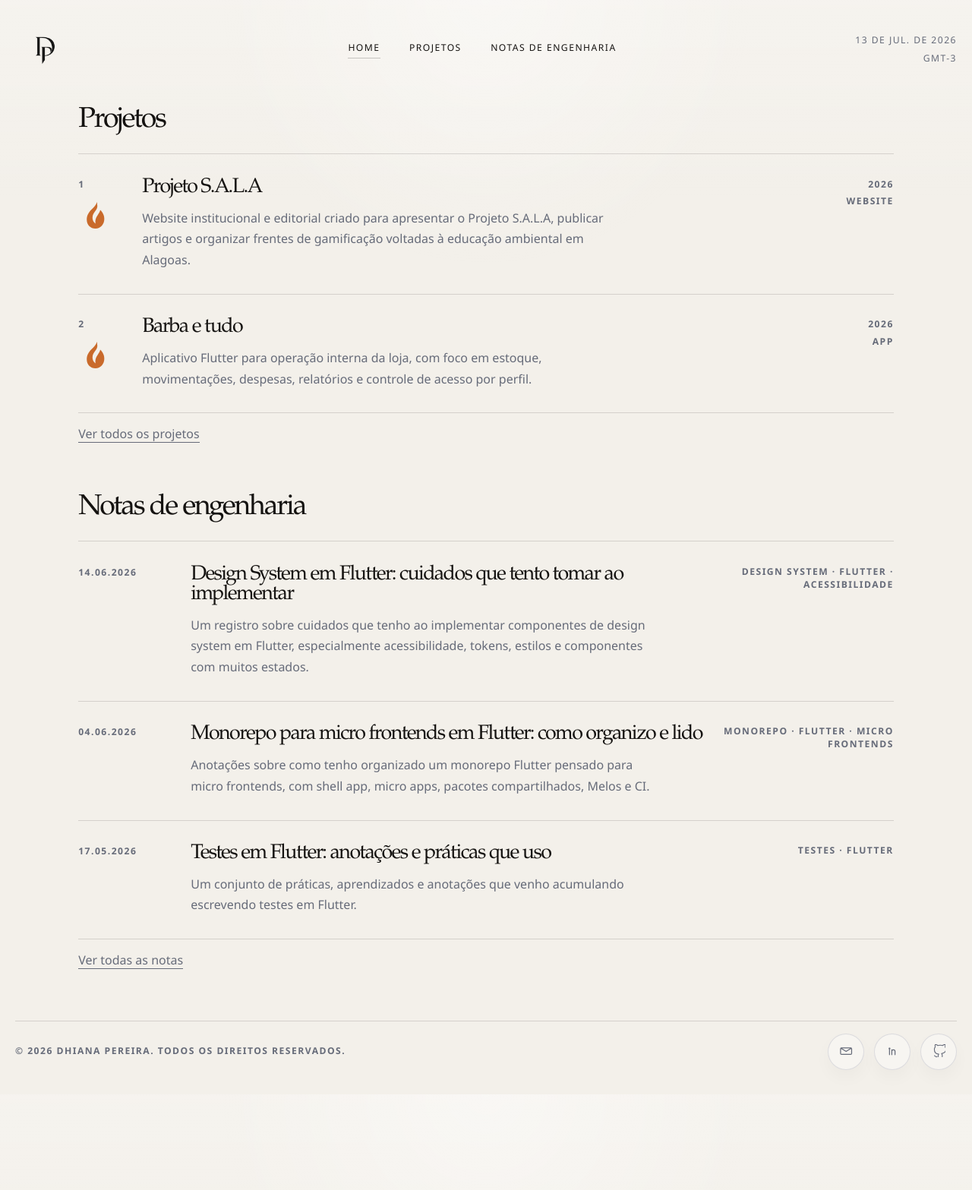
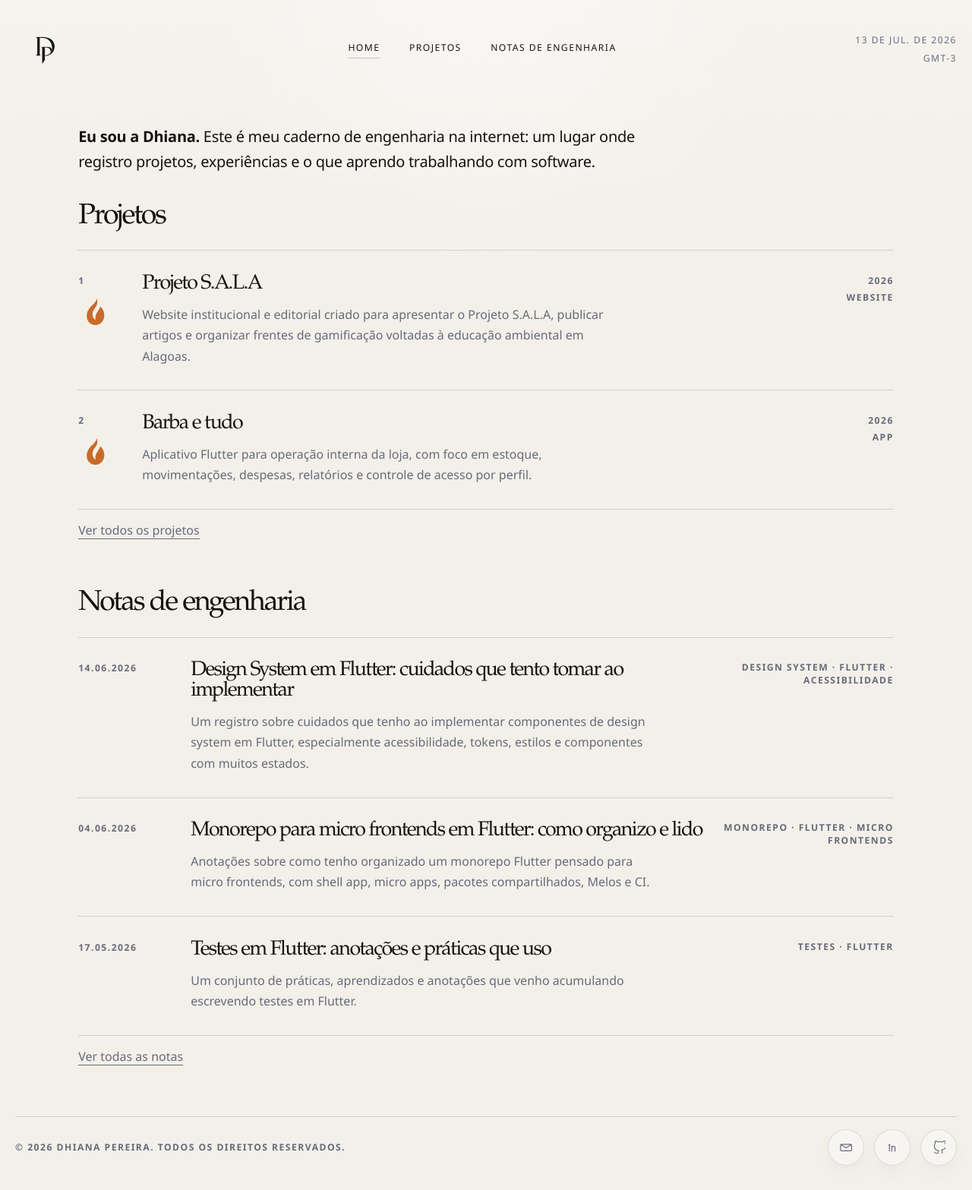
Before and after one commit to dhianapereira/dhianapereira.github.io, a Jekyll site: the page built from index.md, in a window 1280 px wide. Shown: the whole page at 76% size. Built offline with Jekyll 4.4.1, drawn with Linux system fonts in a browser that asks for light colours; before the commit the page ends 1441 px from its top, so only the background shows below that.

Commit message:
add introduction to homepage

```diff
--- a/_data/i18n/pt_BR.yml
+++ b/_data/i18n/pt_BR.yml
@@ -8,6 +8,8 @@ meta:
   brand_alt: "Dhiana Pereira"
 
 home:
+  intro_owner: "Eu sou a Dhiana."
+  intro_text: "Este é meu caderno de engenharia na internet: um lugar onde registro projetos, experiências e o que aprendo trabalhando com software."
   projects_title: "Projetos"
   notes_title: "Notas de engenharia"
   archive_projects: "Ver todos os projetos"
--- a/_layouts/home.html
+++ b/_layouts/home.html
@@ -7,6 +7,16 @@ i18n = site.data.i18n[home_locale] %} {% assign home_projects = site.projects |
 where: "locale", home_locale | sort: "date" | reverse %} {% assign home_notes =
 site.notes | where: "locale", home_locale | sort: "date" | reverse %}
 <div class="site-shell">
+  <section
+    class="home-intro reveal-on-scroll reveal-on-scroll--visible"
+    aria-labelledby="home-intro-title"
+  >
+    <h1 id="home-intro-title">
+      <strong>{{ i18n.home.intro_owner }}</strong>
+      {{ i18n.home.intro_text }}
+    </h1>
+  </section>
+
   <section class="section-block section-block--projects" id="projetos">
     <div class="section-heading reveal-on-scroll">
       <h2>{{ i18n.home.projects_title }}</h2>
--- a/styles/pages.css
+++ b/styles/pages.css
@@ -1,3 +1,22 @@
+.home-intro {
+  margin: 2.4rem 5.2rem 0;
+  padding: 1.2rem 0 0.2rem;
+}
+
+.home-intro h1 {
+  max-width: 49rem;
+  margin: 0;
+  font-family: var(--font-sans);
+  font-size: clamp(1.05rem, 1.65vw, 1.25rem);
+  font-weight: 400;
+  letter-spacing: -0.015em;
+  line-height: 1.65;
+}
+
+.home-intro strong {
+  font-weight: 600;
+}
+
 .listing-page,
 .detail-page,
 .error-page {
--- a/styles/responsive.css
+++ b/styles/responsive.css
@@ -14,6 +14,7 @@
     align-items: center;
   }
 
+  .home-intro,
   .listing-page__hero,
   .section-heading,
   .project-list,
```
